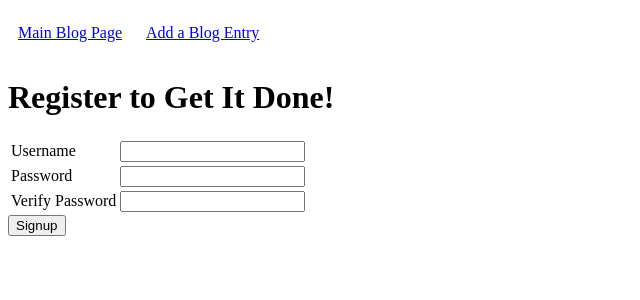
After one commit to greggkd/blogz, a Flask app: page /signup in a window 1280 px wide. The commit adds this page. Shown: the top 300 px of the page, without its empty margins (0-640 px from the left). Run offline with Flask 2, Linux system fonts and the light colour scheme.

Commit message:
good place to save

```diff
--- /dev/null
+++ b/main.py
@@ -0,0 +1,159 @@
+from flask import Flask, request, redirect, render_template, session, flash
+from flask_sqlalchemy import SQLAlchemy
+from sqlalchemy.orm import relationship
+
+app = Flask(__name__)
+app.config['DEBUG'] = True
+app.config['SQLALCHEMY_DATABASE_URI'] = 'mysql+pymysql://blogz:blogz@localhost:8889/blogz'
+app.config['SQLALCHEMY_ECHO'] = True
+db = SQLAlchemy(app)
+app.secret_key = 'y337kGcys&zP3B'
+
+
+class User(db.Model):
+    id = db.Column(db.Integer, primary_key=True)
+    username = db.Column(db.String(120))
+    password = db.Column(db.String(120))
+
+    blogs = db.relationship("Blog",
+               backref="user")
+
+
+    def __init__(self, username, password):
+        self.username = username
+        self.password = password
+
+class Blog(db.Model):
+    id = db.Column(db.Integer, primary_key=True)
+    title = db.Column(db.String(120))
+    body = db.Column(db.String(360))
+    owner_id = db.Column(db.Integer, db.ForeignKey('user.id'))
+#    owner_id = db.relationship("User", backref="blogs")
+
+    def __init__(self, title, body, owner):
+        self.title = title
+        self.body = body
+        self.owner = owner
+
+@app.before_request
+def require_login():
+    allowed_routes = ['login', 'signup']
+    if request.endpoint not in allowed_routes and 'username' not in session:
+        return redirect('login')
+
+@app.route('/login', methods=['POST','GET'])
+def login():
+    if request.method == 'POST':
+        username = request.form['username']
+        password = request.form['password']
+        user = User.query.filter_by(username=username).first()
+        if user and user.password == password:
+            session['username'] = username
+            return redirect('/newpost')
+        if user and user.password != password:
+            flash('User password incorrect', 'error')
+            return redirect('/login')
+        if not user:
+            flash('This user does not exist','error')
+            return redirect('/login')
+
+    return render_template('login.html')
+
+@app.route('/signup', methods=['POST','GET'])
+def signup():
+    if request.method == 'POST':
+        username = request.form['username']
+        password = request.form['password']
+        verify = request.form['verify']
+
+        #TODO - validate
+        if not username or len(username) < 3:
+            flash('Please enter a valid user name, must be more than 3 characters.', 'error')
+            return redirect('signup')
+        if not password or len(password) < 3:
+            flash('Please enter a password, must be more than 3 characters.', 'error')
+            return redirect('signup')
+        if not verify:
+            flash('Please verify password', 'error')
+            return redirect('signup')
+        if username and password != verify:
+            flash('Passwords do not match', 'error')
+            return redirect('signup')
+
+        existing_user = User.query.filter_by(username=username).first()
+        if not existing_user:
+            new_user = User(username, password)
+            db.session.add(new_user)
+            db.session.commit()
+            session['username'] = username
+            return redirect('/newpost')
+        else:
+            return "<h1>Duplicate User</h1>"
+
+    return render_template('signup.html')
+
+"""
+@app.route('/', methods=['POST','GET'])
+def ahsomething():
+
+    owner = User.query.filter_by(username=session['username']).first()
+
+    if request.method == 'POST':
+        blog_title = request.form['title']
+        new_blog = Blog(blog_title, owner)
+        db.session.add(new_blog)
+        db.session.commit()
+
+    blogss = Blog.query.filter_by(owner_id=owner).all()
+    return render_template('main_blog_page.html')
+
+"""
+@app.route('/blog', methods=['POST','GET'])
+def index():
+
+    id = request.args.get('id')
+
+    if id :
+        this_post = Blog.query.filter_by(id=id).all()
+        return render_template('display_post.html',this_post=this_post)
+    else:
+        entries = Blog.query.all()
+        return render_template('/main_blog_page.html',entries=entries)
+
+
+@app.route('/newpost', methods=['POST','GET'])
+def newpost():
+    return render_template('/add_a_blog_entry.html')
+
+
+@app.route('/newentry', methods=['POST'])
+def newentry():
+    title = request.form['title']
+    body = request.form['body']
+    title_error =''
+    body_error = ''
+
+    #print("im here")
+    if title == '':
+        title_error = "Please fill in the title."
+    if body == '':
+        body_error = "Please fill in the body."
+
+    if title_error or body_error:
+        flash('Please provide the title and body for your entry','error')
+        return render_template('/add_a_blog_entry.html',title=title,
+            body=body,body_error="Please fill in the body.",
+            title_error="Please fill in the title")
+    else:
+        new_entry = Blog(title, body)
+        db.session.add(new_entry)
+        db.session.commit()
+
+
+        this_post = Blog.query.filter_by(title=title,body=body).all()
+        return render_template('display_post.html',this_post=this_post)
+
+
+
+if __name__ == '__main__':
+    app.run()
--- a/build-a-blog/templates/base.html
+++ b/templates/base.html
@@ -11,6 +11,9 @@
                 margin: 10px 0;
                 width: 540px;
                 height: 120px;
+            }
+            a{
+                margin: 10px;
             }
         </style>
     </head>
--- /dev/null
+++ b/templates/signup.html
@@ -0,0 +1,28 @@
+{% extends "base.html" %}
+
+{% block content %}
+<h1> Register to Get It Done!</h1>
+<form action="/signup" method="post">
+    <table>
+        <tr>
+            <td><label for="username">Username</lable></td>
+            <td>
+                <input name="username" type="username" value="{{ username }}">
+            </td>
+        </tr>
+        <tr>
+            <td><label for="password">Password</label></td>
+            <td>
+                <input name="password" type="password">
+            </td>
+        </tr>
+        <tr>
+            <td><label for="verify">Verify Password</label></td>
+            <td>
+                <input name="verify" type="password">
+            </td>
+        </tr>
+    </table>
+    <input type="submit" value="Signup">
+</form>
+{% endblock %}
```
Also changed, not shown: build-a-blog/main.py (deleted, +0 -68 lines), templates/login.html (added, +23 -0 lines), templates/add_a_blog_entry.html (renamed from build-a-blog/templates/add_a_blog_entry.html), templates/display_post.html (renamed from build-a-blog/templates/display_post.html), templates/main_blog_page.html (renamed from build-a-blog/templates/main_blog_page.html).
